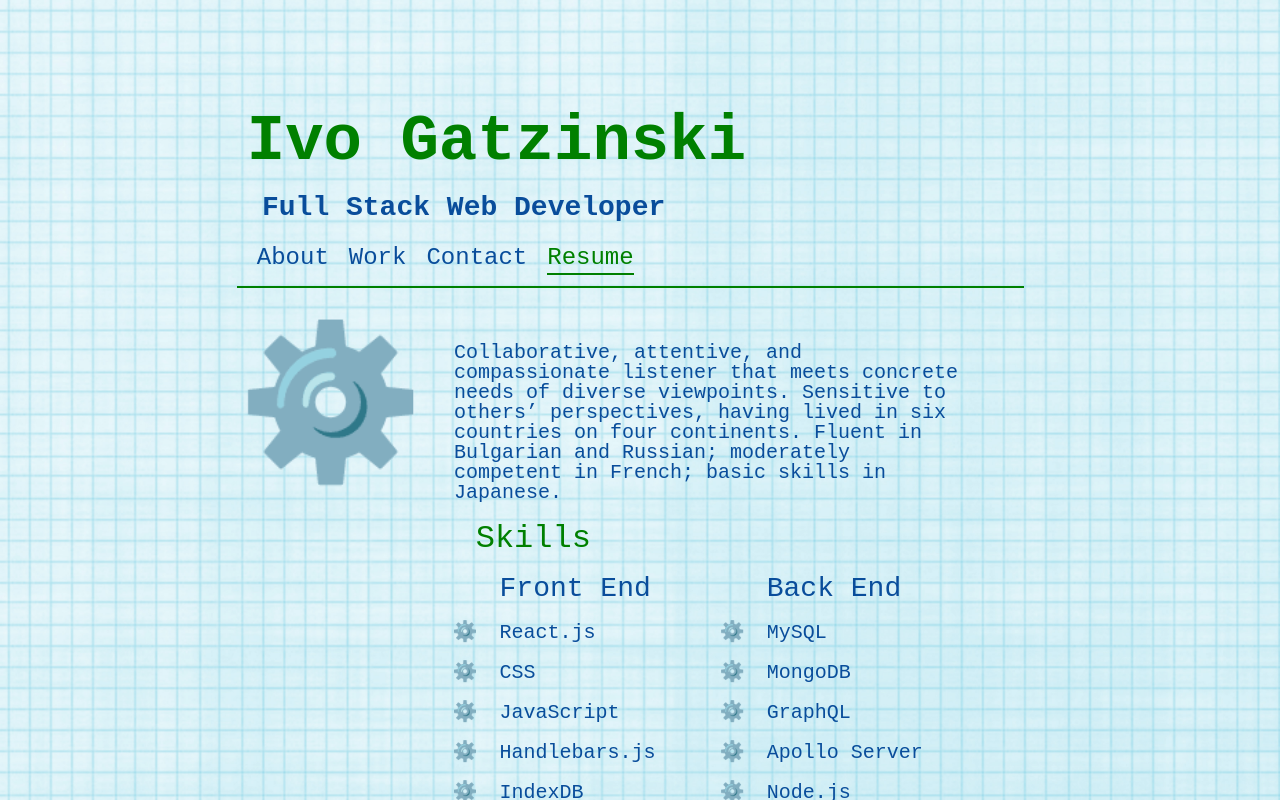
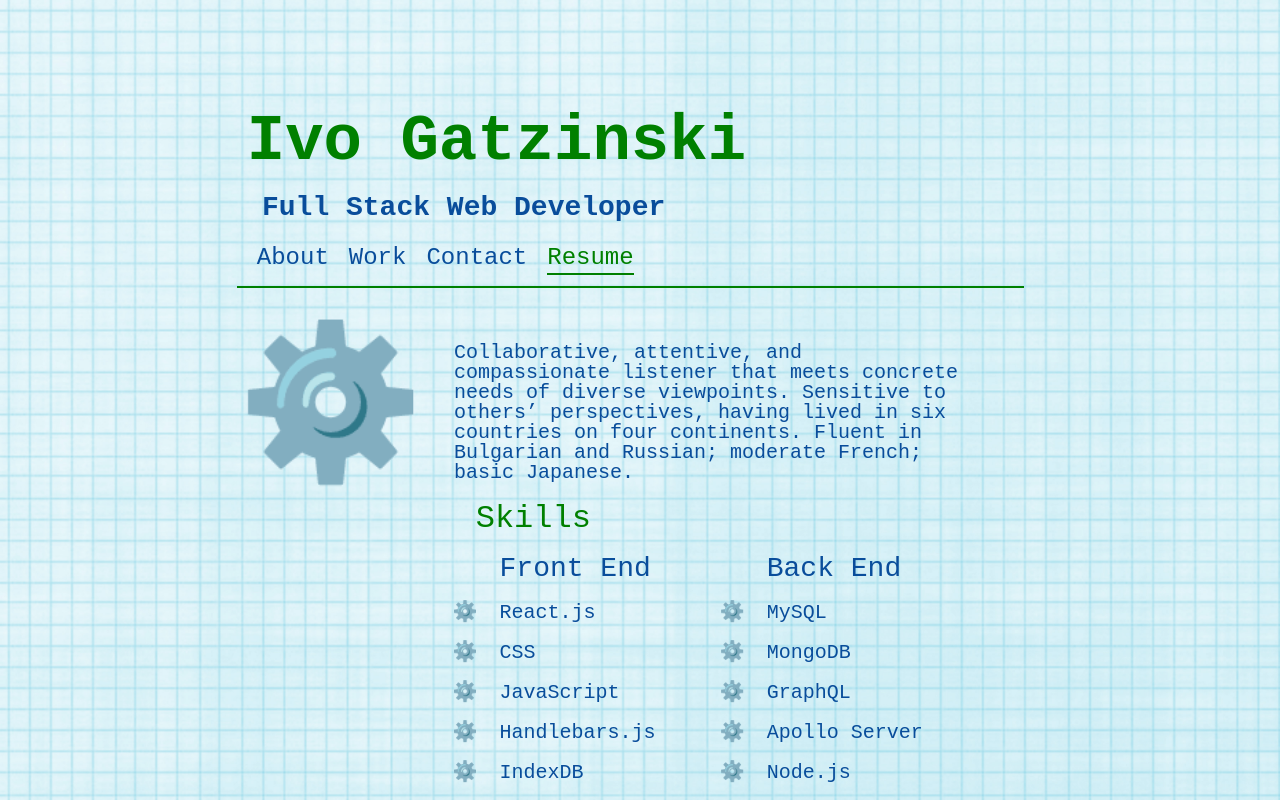
Before and after one commit to Ivo-Gatzinski/portfolio, a React (Create React App) app: page / in a window 1280 px wide. Both pictures are taken after a click on the button "Resume". Shown: the top 800 px of the page. Built offline with nearby package versions, Linux system fonts and the light colour scheme; a web font is replaced by a local one.

Commit message:
fix text

```diff
--- a/src/components/Resume.js
+++ b/src/components/Resume.js
@@ -16,7 +16,7 @@ export default function Contact() {
             compassionate listener that meets concrete needs of diverse
             viewpoints. Sensitive to others’ perspectives, having lived in six
             countries on four continents. Fluent in Bulgarian and Russian;
-            moderately competent in French; basic skills in Japanese.
+            moderate French; basic Japanese.
           </p>
           <p className="h3">Skills</p>
           <div className="skills">
```
